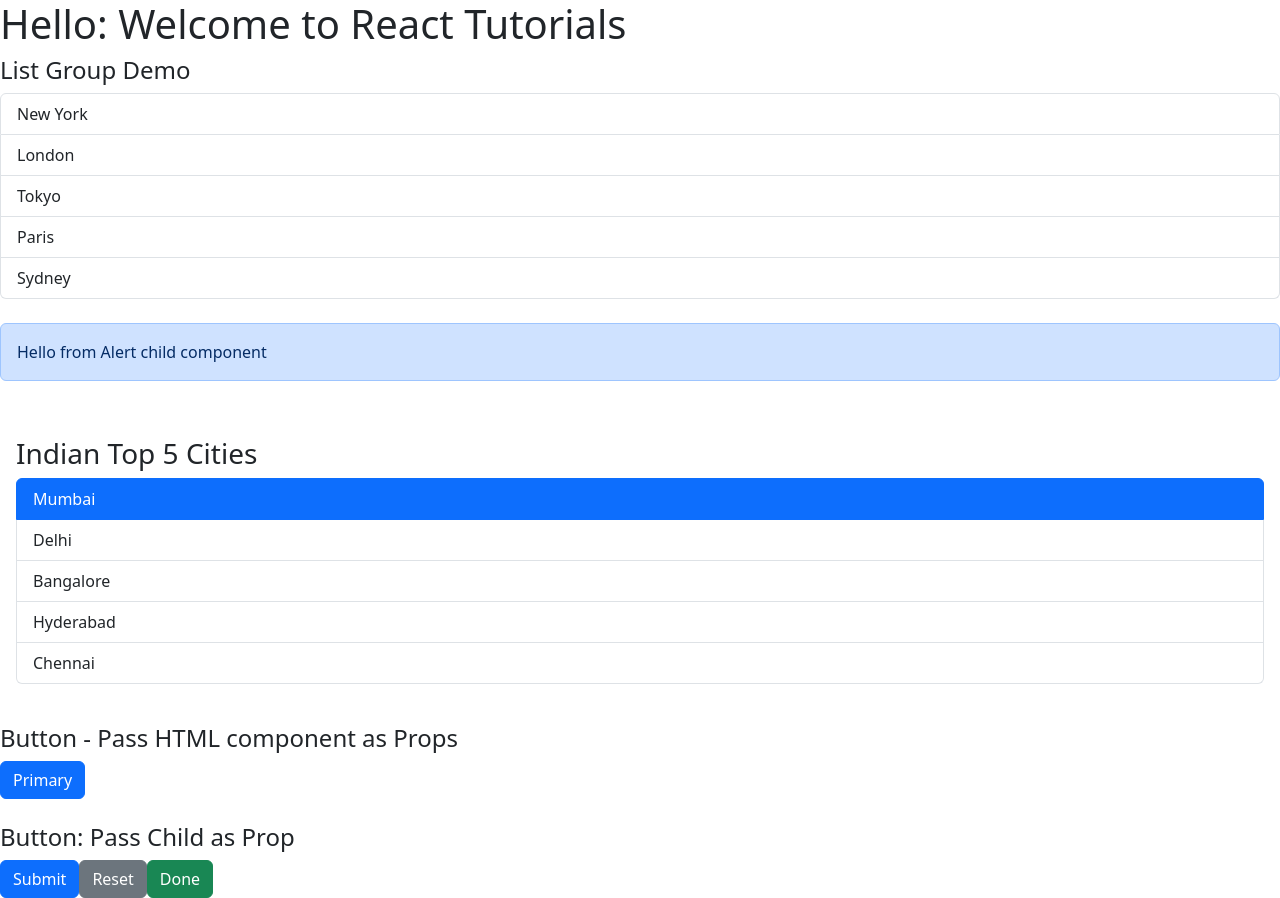
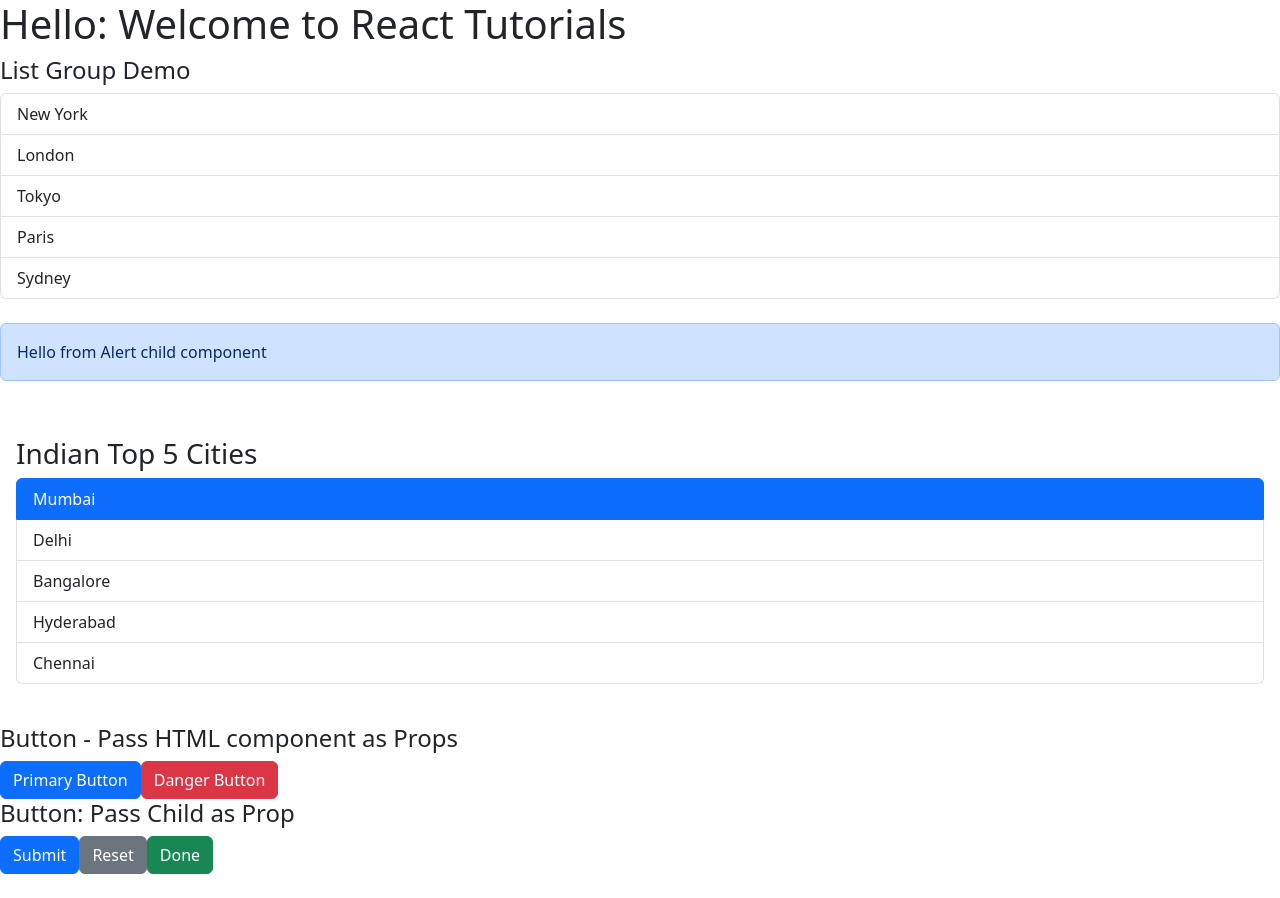
Before and after one commit to MadhuKumarGowda/React-concepts, a React (Vite) app in the folder react-app/: page / in a window 1280 px wide. After the commit the page ends 874 px from the top, so only its background shows below. Built offline with nearby package versions, Linux system fonts and the light colour scheme.

Commit message:
modified implementation

```diff
--- a/react-app/src/App.tsx
+++ b/react-app/src/App.tsx
@@ -51,10 +51,11 @@ function App() {
       />
       <br />
       <h4> Button - Pass HTML component as Props</h4>
-      <Button>
-        <button type="button" className="btn btn-primary">
-          Primary
-        </button>
+      <Button onclick={() => console.log("Button 1 clicked.")}>
+        Primary Button
+      </Button>
+      <Button color="danger" onclick={() => console.log("Button 2 clicked.")}>
+        Danger Button
       </Button>
       <br />
       <h4> Button: Pass Child as Prop</h4>
--- a/react-app/src/components/Button_passChild.tsx
+++ b/react-app/src/components/Button_passChild.tsx
@@ -1,8 +1,14 @@
 interface Props {
-  children?: React.ReactNode;
+  children?: string;
+  color?: string;
+  onclick?: () => void;
 }
-const Button_passChild = ({ children }: Props) => {
-  return <div>{children}</div>;
+const Button_passChild = ({ children, onclick, color = "primary" }: Props) => {
+  return (
+    <button className={"btn btn-" + color} onClick={onclick}>
+      {children}
+    </button>
+  );
 };
 
 export default Button_passChild;
```
